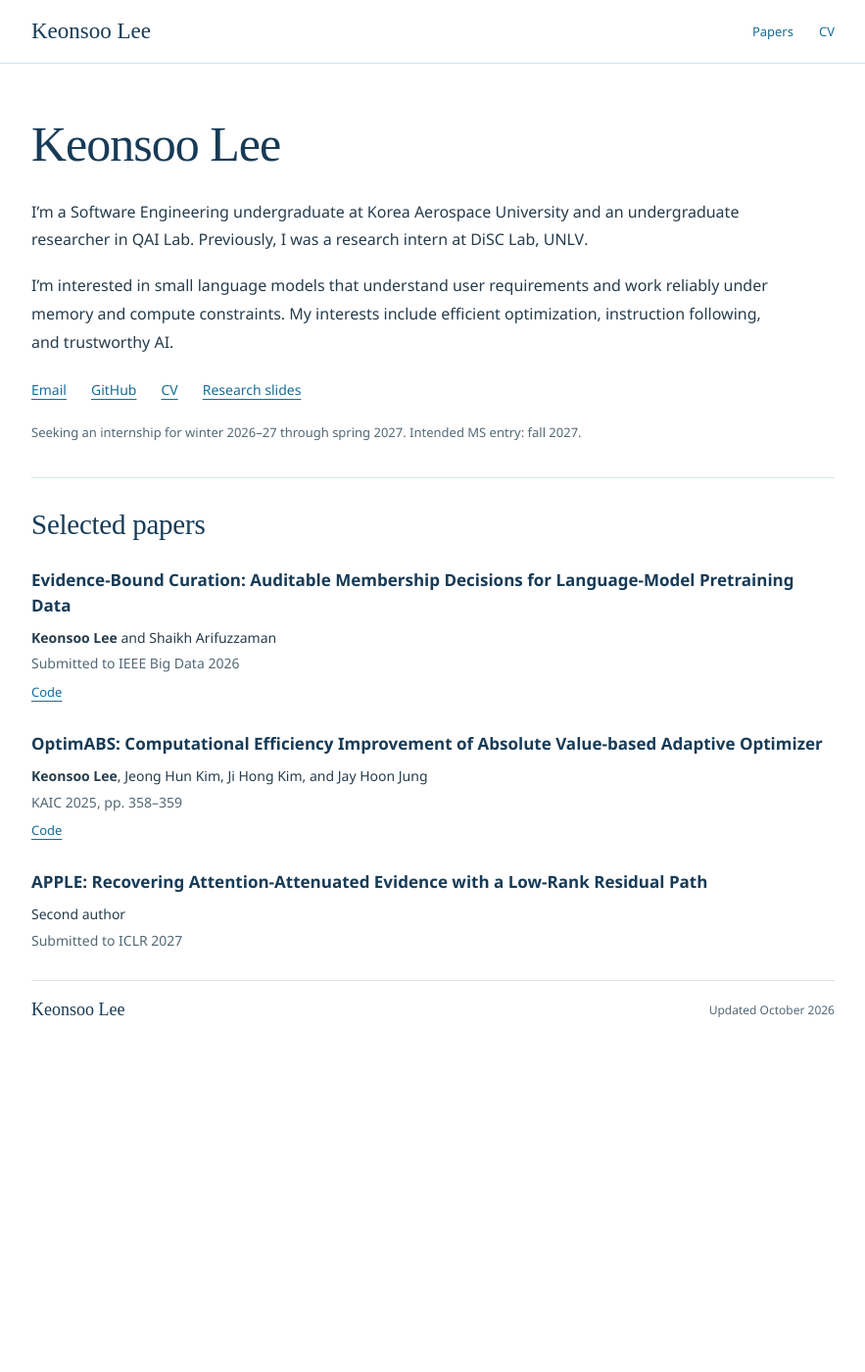
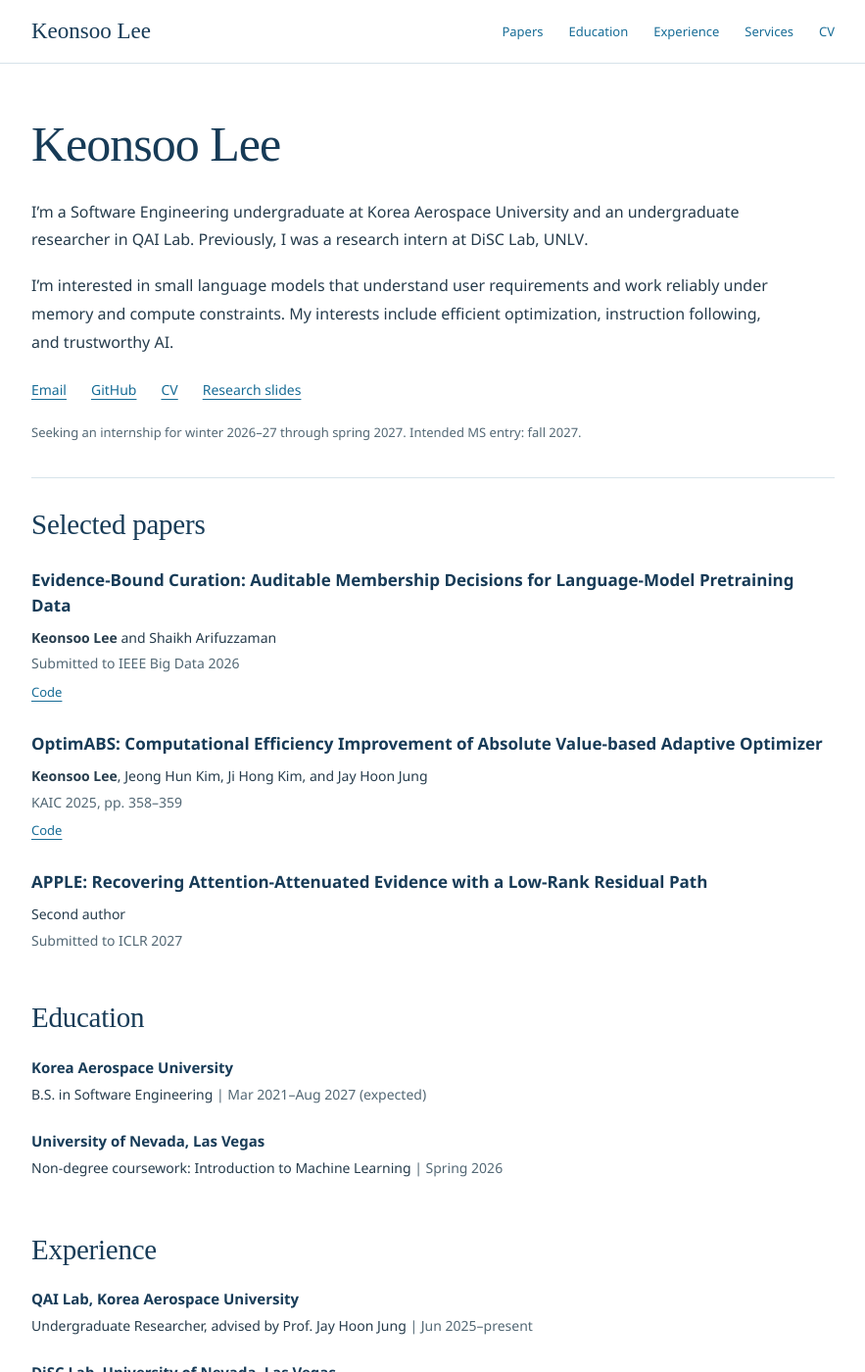
Before and after one commit to LeeKeonSoo/leekeonsoo.github.io, a Jekyll site: the page built from index.markdown, in a window 1280 px wide and 1400 px high. Shown: the whole window at 98% size, without its empty margins (198-1081 px from the left). Built offline with Jekyll 4.4.1, drawn with Linux system fonts in a browser that asks for light colours; some of the changed text lies outside the part shown.

Commit message:
Match academic reference section structure

```diff
--- a/_includes/homepage.html
+++ b/_includes/homepage.html
@@ -26,4 +26,37 @@
       <p class="venue">Submitted to ICLR 2027</p>
     </article>
   </section>
+  <section class="record-section" id="education" aria-labelledby="education-title">
+    <h2 id="education-title">Education</h2>
+    <div class="record">
+      <h3>Korea Aerospace University</h3>
+      <p>B.S. in Software Engineering <span class="record-date">| Mar 2021–Aug 2027 (expected)</span></p>
+    </div>
+    <div class="record">
+      <h3>University of Nevada, Las Vegas</h3>
+      <p>Non-degree coursework: Introduction to Machine Learning <span class="record-date">| Spring 2026</span></p>
+    </div>
+  </section>
+  <section class="record-section" id="experience" aria-labelledby="experience-title">
+    <h2 id="experience-title">Experience</h2>
+    <div class="record">
+      <h3>QAI Lab, Korea Aerospace University</h3>
+      <p>Undergraduate Researcher, advised by Prof. Jay Hoon Jung <span class="record-date">| Jun 2025–present</span></p>
+    </div>
+    <div class="record">
+      <h3>DiSC Lab, University of Nevada, Las Vegas</h3>
+      <p>Research Intern, advised by Prof. Shaikh Arifuzzaman <span class="record-date">| Jan–May 2026</span></p>
+    </div>
+  </section>
+  <section class="record-section" id="services" aria-labelledby="services-title">
+    <h2 id="services-title">Services</h2>
+    <div class="record">
+      <h3>Teaching Assistant, Korea Aerospace University</h3>
+      <p>Data Structures (Spring 2025); AI Programming (Fall 2025)</p>
+    </div>
+    <div class="record">
+      <h3>President, Deeperent AI Study Group</h3>
+      <p>Jul 2026–present</p>
+    </div>
+  </section>
 </div>
--- a/_layouts/research.html
+++ b/_layouts/research.html
@@ -12,7 +12,7 @@
   <title>{% if page.title != site.title %}{{ page.title | escape }} | {% endif %}{{ site.title | escape }}</title>
   <link rel="canonical" href="{{ page.url | absolute_url }}">
   <link rel="icon" href="{{ '/assets/favicon.svg' | relative_url }}" type="image/svg+xml">
-  <link rel="stylesheet" href="{{ '/assets/css/research.css' | relative_url }}?v=20261017-simple">
+  <link rel="stylesheet" href="{{ '/assets/css/research.css' | relative_url }}?v=20261017-sections">
 </head>
 <body>
   <a href="#main" class="skip-link">Skip to content</a>
@@ -21,6 +21,9 @@
       <a class="wordmark" href="{{ '/' | relative_url }}">Keonsoo Lee</a>
       <nav class="main-nav" aria-label="Main navigation">
         <a href="{{ '/' | relative_url }}#research">Papers</a>
+        <a href="{{ '/' | relative_url }}#education">Education</a>
+        <a href="{{ '/' | relative_url }}#experience">Experience</a>
+        <a href="{{ '/' | relative_url }}#services">Services</a>
         <a href="{{ '/assets/downloads/Keonsoo_Lee_CV.pdf' | relative_url }}">CV</a>
       </nav>
     </div>
@@ -30,6 +33,6 @@
     <span>Keonsoo Lee</span>
     <span>Updated October 2026</span>
   </footer>
-  <script src="{{ '/assets/js/research.js' | relative_url }}?v=20261017-simple" defer></script>
+  <script src="{{ '/assets/js/research.js' | relative_url }}?v=20261017-sections" defer></script>
 </body>
 </html>
--- a/assets/css/research.css
+++ b/assets/css/research.css
@@ -15,12 +15,14 @@ p{margin:0 0 18px}h1,h2,h3{margin:0;color:var(--ink)}strong{font-weight:600}
 .intro{padding:54px 0 34px;max-width:760px}.intro h1{font:50px/1.15 var(--serif);letter-spacing:-1px;margin-bottom:25px}
 .intro .bio,.research-statement{font-size:16px;line-height:1.8;margin-bottom:18px}.bio strong{font-weight:500}
 .profile-links{display:flex;flex-wrap:wrap;gap:25px;font-size:14px;margin-top:23px}.availability{font-size:13px;color:var(--muted);line-height:1.75;margin:19px 0 0}
-.research-section h2{font:29px/1.25 var(--serif);margin-bottom:26px;letter-spacing:-.25px}
+.research-section h2,.record-section h2{font:29px/1.25 var(--serif);margin-bottom:26px;letter-spacing:-.25px}
 .research-section{border-top:1px solid var(--line);padding-top:29px}.paper{margin:0 0 29px}.paper h3{font-size:17px;line-height:1.55;font-weight:600;margin-bottom:7px}
 .authors{font-size:14px;line-height:1.7;margin-bottom:3px}.authors strong{font-weight:600}
 .venue{font-size:14px;line-height:1.7;color:var(--muted);margin-bottom:6px}.paper-links{display:flex;gap:16px;font-size:13px;margin:0;line-height:1.7}
+.record-section{padding:20px 0 10px}.record-section:last-child{padding-bottom:24px}.record-section h2{margin-bottom:20px}
+.record{margin-bottom:23px}.record h3{font-size:15px;line-height:1.6;font-weight:600;margin-bottom:3px}.record p{font-size:14px;line-height:1.8;margin:0}.record-date{color:var(--muted)}
 .site-footer{border-top:1px solid var(--line);padding:19px 0 27px;display:flex;justify-content:space-between;gap:20px;font-size:12px;color:var(--muted)}.site-footer span:first-child{font:18px var(--serif);color:var(--ink)}
 .standalone{padding:65px 0;min-height:60vh;max-width:700px}.standalone h1{font:48px var(--serif);margin-bottom:22px}.standalone p{color:var(--muted)}.button-primary{display:inline-block;background:var(--ink);color:white;padding:10px 16px;border-radius:4px;margin-top:18px}
-@media(max-width:760px){.header-inner{min-height:60px}.wordmark{font-size:21px}.main-nav{gap:18px;font-size:12px}.wrap{width:calc(100% - 44px)}.intro{padding-top:37px;padding-bottom:29px}.intro h1{font-size:46px;margin-bottom:22px}.intro .bio,.research-statement{font-size:15px;line-height:1.8}.profile-links{font-size:14px;gap:23px;margin-top:20px}.availability{font-size:12px;line-height:1.8;margin-top:17px}.research-section{padding-top:25px}.research-section h2{font-size:28px;margin-bottom:23px}.paper h3{font-size:16px}.authors,.venue{font-size:13px}.paper-links{font-size:13px}.site-footer{font-size:11px}}
-@media(max-width:520px){.header-inner{gap:12px}.main-nav{gap:15px;font-size:11px}.intro h1{font-size:44px}.intro .bio,.research-statement{font-size:15px}.paper{margin-bottom:27px}.paper h3{font-size:16px;line-height:1.6}.authors,.venue{font-size:13px}.site-footer{align-items:baseline}.standalone h1{font-size:42px}}
-@media print{body::after,.site-header{display:none}.profile-links,.availability,.site-footer,.skip-link{display:none}.wrap{width:100%;max-width:100%}.intro{padding-top:0}.intro h1{font-size:38px}.intro .bio,.research-statement{font-size:12px}.paper{break-inside:avoid}.research-section h2{font-size:25px}.paper h3{font-size:14px}.authors,.venue{font-size:12px}}
+@media(max-width:760px){.header-inner{min-height:60px}.wordmark{font-size:21px}.main-nav{gap:18px;font-size:12px}.wrap{width:calc(100% - 44px)}.intro{padding-top:37px;padding-bottom:29px}.intro h1{font-size:46px;margin-bottom:22px}.intro .bio,.research-statement{font-size:15px;line-height:1.8}.profile-links{font-size:14px;gap:23px;margin-top:20px}.availability{font-size:12px;line-height:1.8;margin-top:17px}.research-section{padding-top:25px}.research-section h2,.record-section h2{font-size:28px;margin-bottom:23px}.paper h3{font-size:16px}.authors,.venue{font-size:13px}.paper-links{font-size:13px}.site-footer{font-size:11px}}
+@media(max-width:520px){.header-inner{flex-wrap:wrap;padding:12px 0}.main-nav{width:100%;justify-content:space-between;gap:12px;font-size:12px}.record h3{font-size:14px}.record p{font-size:13px}.header-inner{gap:10px}.intro h1{font-size:44px}.intro .bio,.research-statement{font-size:15px}.paper{margin-bottom:27px}.paper h3{font-size:16px;line-height:1.6}.authors,.venue{font-size:13px}.site-footer{align-items:baseline}.standalone h1{font-size:42px}}
+@media print{body::after,.site-header{display:none}.profile-links,.availability,.site-footer,.skip-link{display:none}.wrap{width:100%;max-width:100%}.intro{padding-top:0}.intro h1{font-size:38px}.intro .bio,.research-statement{font-size:12px}.paper{break-inside:avoid}.research-section h2,.record-section h2{font-size:25px}.paper h3{font-size:14px}.authors,.venue{font-size:12px}}
```
Also changed, not shown: README.md.
